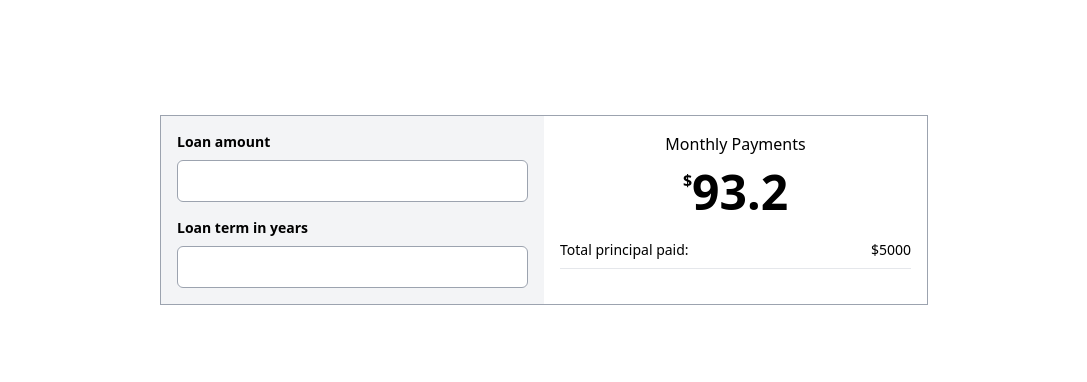
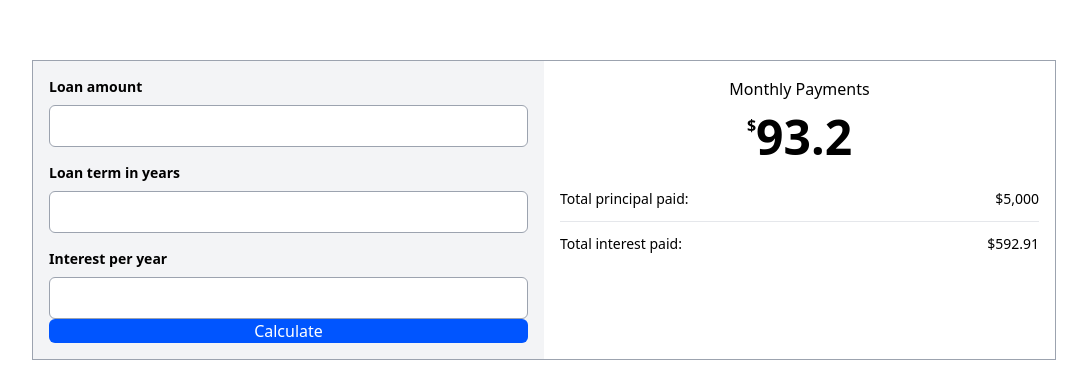
Before and after one commit to 2salted/loan-calculator-app, a React (Vite) app: page / in a window 1280 px wide. Shown: the part 190-572 px from the top of the page, without its empty margins (96-1183 px from the left). Built offline with nearby package versions, Linux system fonts and the light colour scheme.

Commit message:
updated gui

```diff
--- a/src/components/Calculator.tsx
+++ b/src/components/Calculator.tsx
@@ -1,6 +1,6 @@
 export default function Calculator() {
   return (
-    <div className="flex flex-row w-3/5 border border-gray-400">
+    <div className="flex flex-row lg:w-4/5 w-5/6 border border-gray-400">
       <div className="w-1/2 justify-center bg-gray-100 p-4">
         <div className="flex flex-col">
           <label htmlFor="input1" className="font-bold text-sm pb-2">
@@ -10,13 +10,21 @@ export default function Calculator() {
             id="input1"
             className="border rounded-md p-2 outline-none border-gray-400"
           ></input>
-          <label htmlFor="input1" className="font-bold text-sm pb-2 pt-4">
+          <label htmlFor="input2" className="font-bold text-sm pb-2 pt-4">
             Loan term in years
           </label>
           <input
-            id="input1"
+            id="input2"
             className="border rounded-md p-2 outline-none border-gray-400"
           ></input>
+          <label htmlFor="input3" className="font-bold text-sm pb-2 pt-4">
+            Interest per year
+          </label>
+          <input
+            id="input3"
+            className="border rounded-md p-2 outline-none border-gray-400"
+          ></input>
+          <button className="bg-[#0055ff] rounded-md text-white px-4">Calculate</button>
         </div>
       </div>
       <div className="w-1/2 p-4">
@@ -26,11 +34,15 @@ export default function Calculator() {
             <span className="font-bold">$</span>
             <div className="text-center font-black text-5xl pb-4">93.2</div>
           </div>
-          <div className="flex flex-row justify-between py-2">
+          <div className="flex flex-row justify-between py-3">
             <div className="font-medium text-sm">Total principal paid:</div>
-            <div className="font-medium text-sm">$5000</div>
+            <div className="font-medium text-sm">$5,000</div>
           </div>
           <hr />
+          <div className="flex flex-row justify-between py-3">
+            <div className="font-medium text-sm">Total interest paid:</div>
+            <div className="font-medium text-sm">$592.91</div>
+          </div>
         </div>
       </div>
     </div>
```
